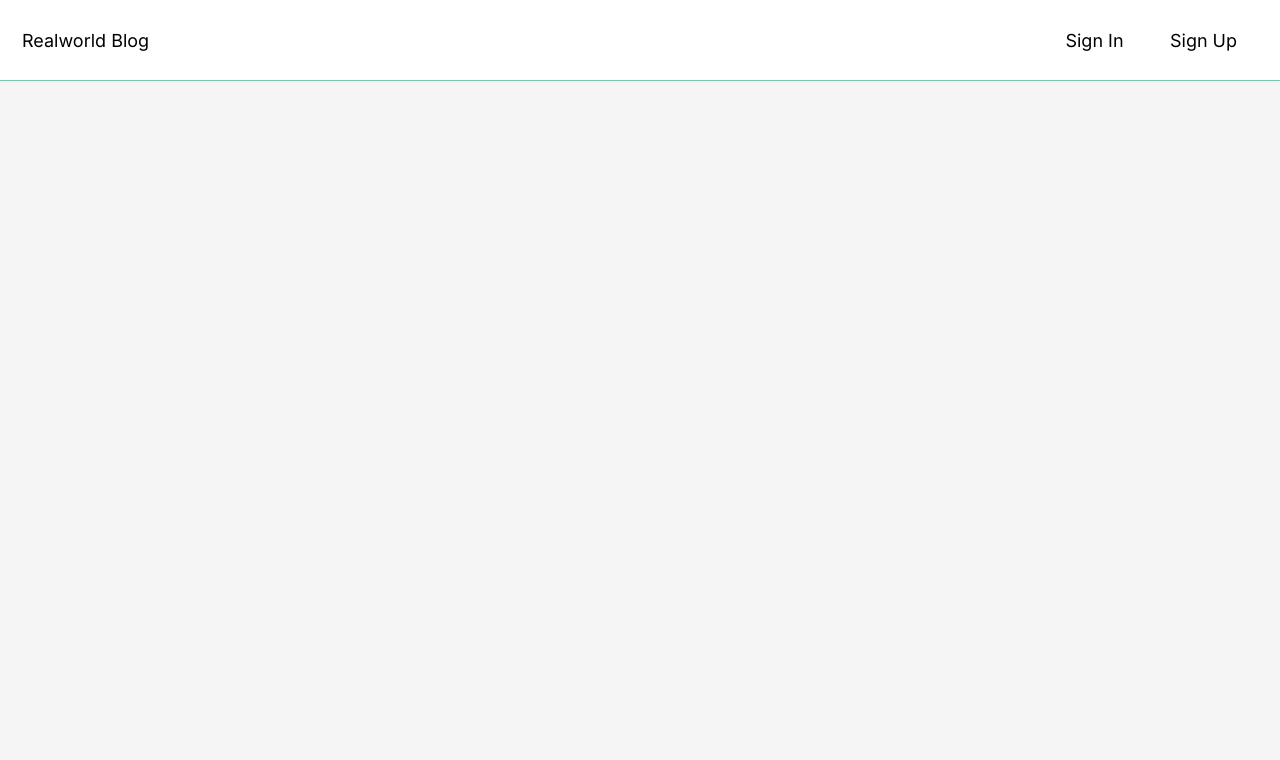
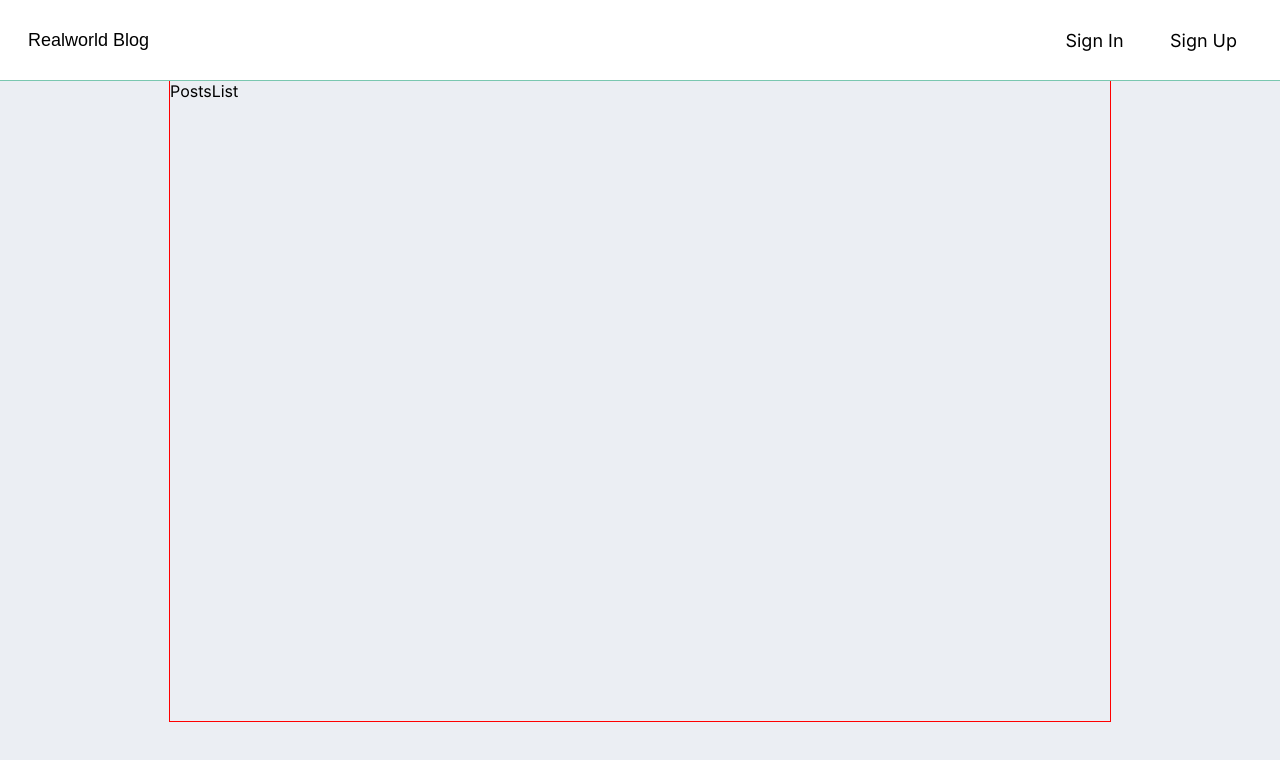
Before and after one commit to Zrazhevskii/blog_platform, a React (Vite) app: page / in a window 1280 px wide. Shown: the top 760 px of the page. Built offline with nearby package versions, Linux system fonts and the light colour scheme.

Commit message:
добавление PostsList

```diff
--- a/src/App.css
+++ b/src/App.css
@@ -2,7 +2,7 @@
 
 body {
   font-family: 'Inter Regular', sans-serif;
-  background-color: #f5f5f5;
+  background-color: #ebeef3;
   margin: 0;
   padding: 0;
 }
--- a/src/App.jsx
+++ b/src/App.jsx
@@ -5,6 +5,7 @@ import PageNotFound from './pages/PageNotFound/index';
 import Layout from './components/Layout/index';
 import SignIn from './pages/SignIn';
 import SignUp from './pages/SignUp';
+import PostsList from './components/PostsList/PostsList';
 // import Header from './components/Header';
 
 function App() {
@@ -13,6 +14,7 @@ function App() {
     return (
         <Routes>
             <Route path="/" element={<Layout />}>
+                <Route index element={<PostsList />} />
                 <Route path="sign-up" element={<SignUp />} />
                 <Route path="sign-in" element={<SignIn />} />
                 <Route path="*" element={<PageNotFound />} />
--- a/src/components/Header/Header.css
+++ b/src/components/Header/Header.css
@@ -48,3 +48,14 @@
     border: 1px solid #52c4a1;
     border-radius: 5px;
 }
+
+.header__title__text {
+    border: none;
+    background-color: #fff;
+    font-weight: 400;
+    font-size: 18px;
+}
+
+.header__title__text:hover {
+    cursor: pointer;
+}
--- a/src/components/Header/Header.jsx
+++ b/src/components/Header/Header.jsx
@@ -1,12 +1,16 @@
 // import React from 'react';
-import { NavLink } from 'react-router-dom';
+import { NavLink, useNavigate } from 'react-router-dom';
 import './Header.css';
 
 export default function Header() {
+    const navigate = useNavigate();
+
     return (
         <div className="header">
             <div className="header__title__box">
-                <span>Realworld Blog</span>
+                <button type="button" className="header__title__text" onClick={() => navigate('/')}>
+                    Realworld Blog
+                </button>
             </div>
             <div className="header__links__box">
                 <NavLink to="/sign-in" className="header__link">
--- a/src/components/Layout/Layout.css
+++ b/src/components/Layout/Layout.css
@@ -1,4 +1,4 @@
 .wrapper__app {
     max-width: 1440px;
-    background-color: #bfc2d0;
+    background-color: #ebeef3;
 }
--- /dev/null
+++ b/src/components/PostsList/PostsList.css
@@ -0,0 +1,11 @@
+.posts__list {
+    display: flex;
+    flex-direction: column;
+
+    width: 940px;
+    height: 80vh;
+
+    border: 1px solid red;
+    margin: auto;
+    padding: 0;
+}
--- /dev/null
+++ b/src/components/PostsList/PostsList.jsx
@@ -0,0 +1,6 @@
+// import React from 'react';
+import './PostsList.css';
+
+export default function PostsList() {
+    return <div className="posts__list">PostsList</div>;
+}
--- /dev/null
+++ b/src/components/PostsList/index.js
@@ -0,0 +1,3 @@
+import PostsList from './PostsList';
+
+export default PostsList;
--- a/src/pages/PageNotFound/PageNotFound.css
+++ b/src/pages/PageNotFound/PageNotFound.css
@@ -0,0 +1,25 @@
+.not__found {
+    display: flex;
+    flex-direction: column;
+    justify-content: center;
+
+    margin: 0;
+    padding: 40px 35%;
+
+    background-color: #ebeef3;
+
+    width: 380px;
+}
+
+.not__found__error {
+    font-size: 28px;
+    font-weight: 700;
+    text-align: center;
+
+    margin-bottom: 10px;
+}
+
+.not__found__text {
+    font-size: 18px;
+    font-weight: 500;
+}
--- a/src/pages/PageNotFound/PageNotFound.jsx
+++ b/src/pages/PageNotFound/PageNotFound.jsx
@@ -2,5 +2,10 @@
 import './PageNotFound.css';
 
 export default function PageNotFound() {
-    return <div>PageNotFound</div>;
+    return (
+        <div className="not__found">
+            <span className="not__found__error">...Ошибка 404</span>
+            <span className="not__found__text">Ой, запрашиваемая страница не найдена</span>
+        </div>
+    );
 }
```
